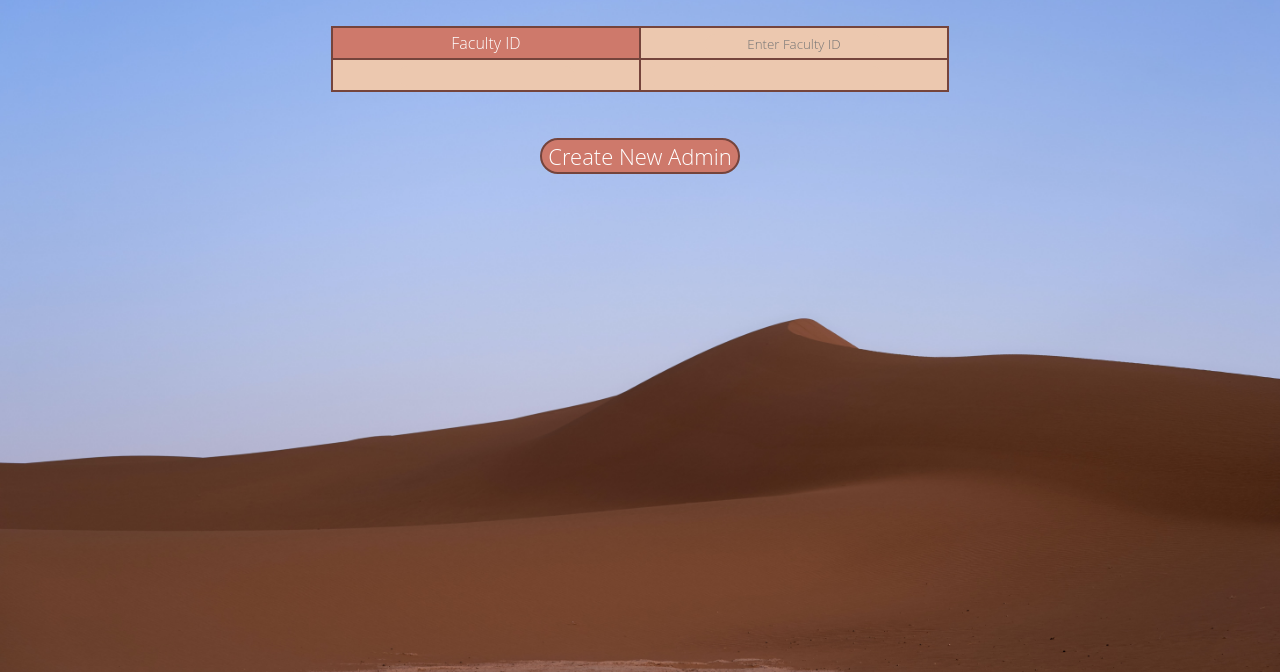
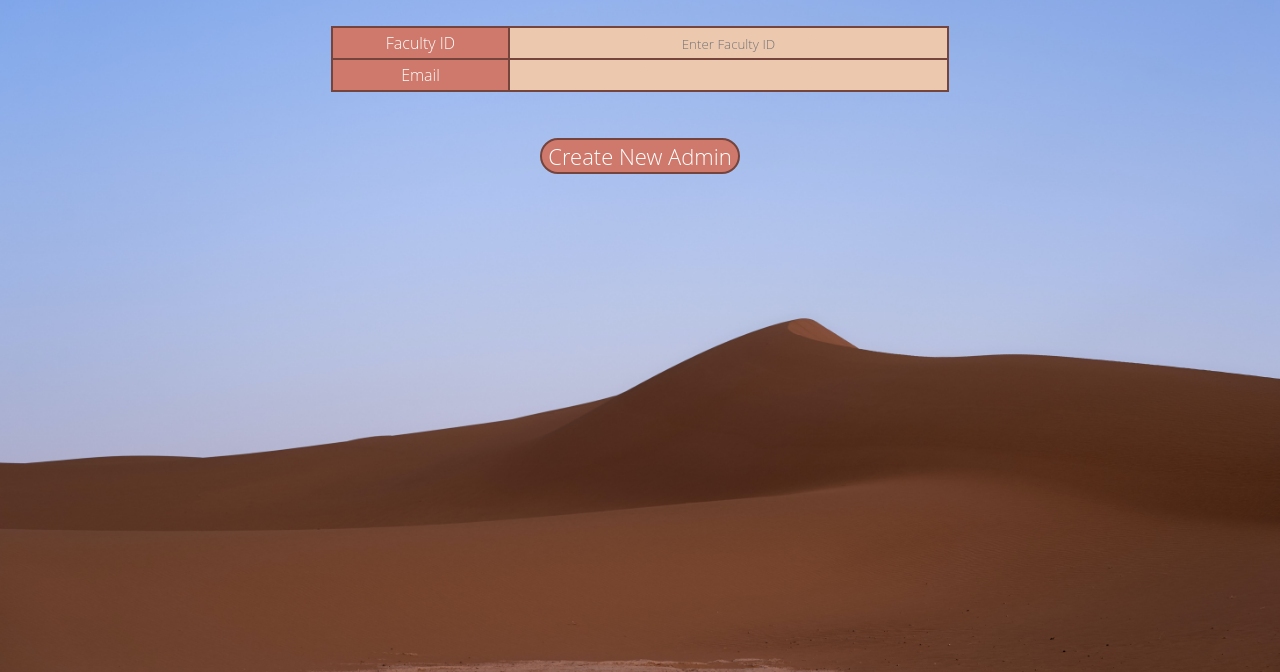
Before and after one commit to AvantiiM/Library-Database, a website: page AdminUI/AdminUI-Entry/AdminEntry.html in a window 1280 px wide. Shown: the part 128-800 px from the top of the page. Drawn offline with Linux system fonts and the light colour scheme.

Commit message:
Update AdminEntry.html

```diff
--- a/AdminUI/AdminUI-Entry/AdminEntry.html
+++ b/AdminUI/AdminUI-Entry/AdminEntry.html
@@ -102,7 +102,7 @@
                         <td><input type="text" name="Username" placeholder="Enter Faculty ID"></td>
                     </tr>
                     <tr>
-                        <td><input type="text" name="Username" required></td>
+                        <td type="head">Email</td>
                         <td><input type="text" name="Email" required></td>
                     </tr>
                 </table>
```
